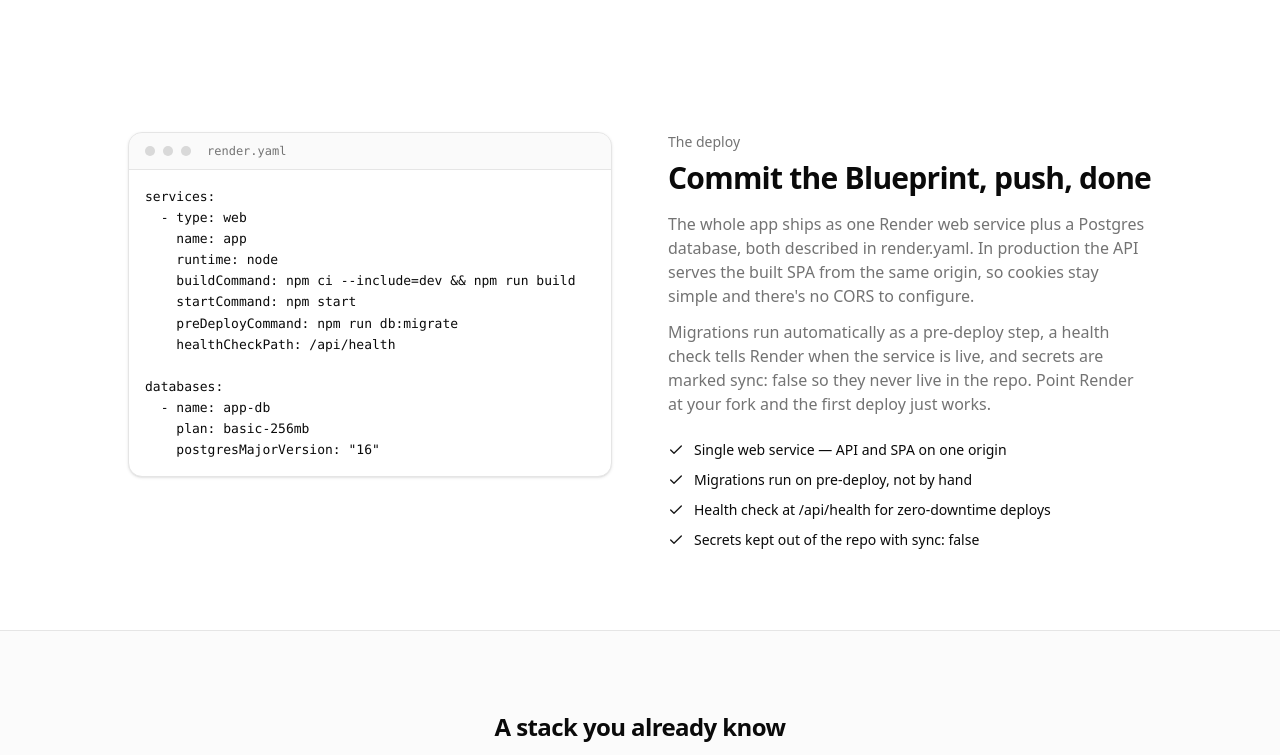
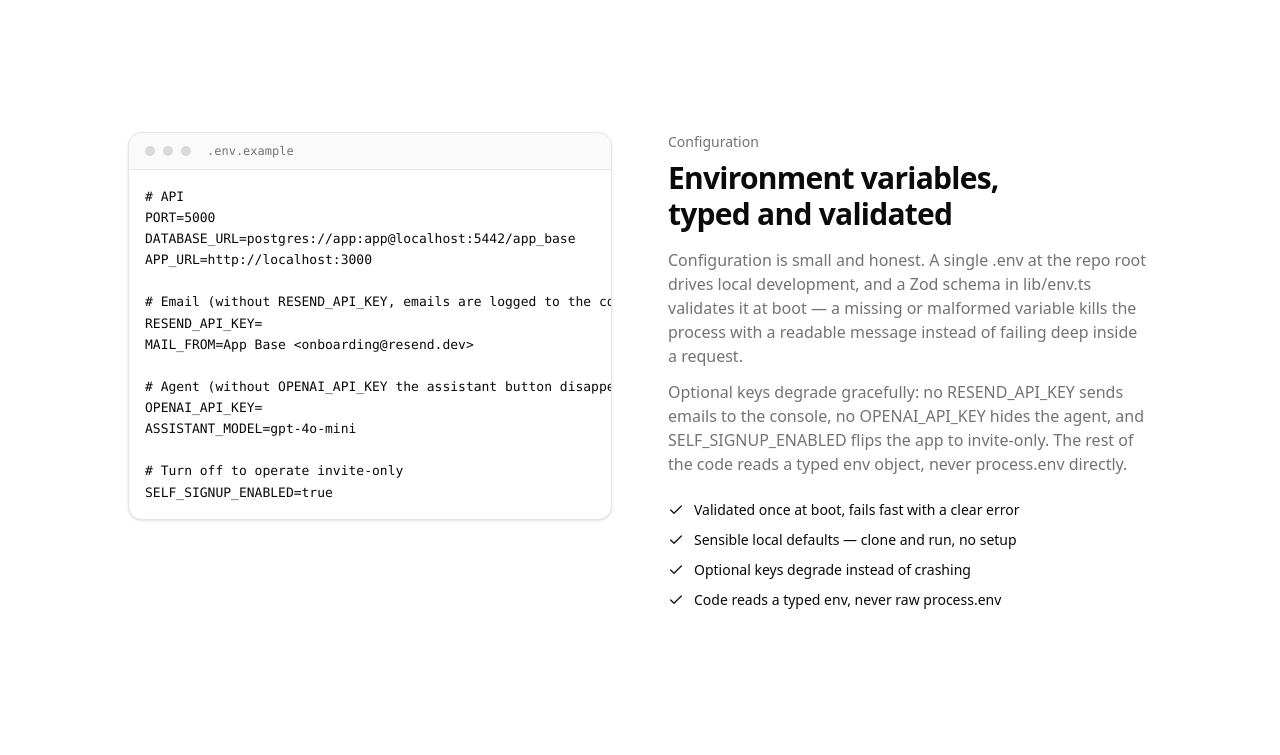
Before and after one commit to fecruzb/app, a React (Vite) app in the folder apps/web/: page / in a window 1280 px wide. Shown: the part 4800-5555 px from the top of the page. Built offline with nearby package versions, Linux system fonts and the light colour scheme; no server answers.

Commit message:
Add environment variables section to the landing
New Configuration showcase covering the .env.example vars and the Zod schema
that validates them at boot, including how optional keys degrade gracefully.

```diff
--- a/apps/web/src/domains/marketing/pages/LandingPage.tsx
+++ b/apps/web/src/domains/marketing/pages/LandingPage.tsx
@@ -237,6 +237,38 @@
     └── domains/{auth,tenant,note,marketing}/`,
   },
   {
+    id: "env",
+    eyebrow: "Configuration",
+    title: "Environment variables, typed and validated",
+    body: [
+      "Configuration is small and honest. A single .env at the repo root drives local development, and a Zod schema in lib/env.ts validates it at boot — a missing or malformed variable kills the process with a readable message instead of failing deep inside a request.",
+      "Optional keys degrade gracefully: no RESEND_API_KEY sends emails to the console, no OPENAI_API_KEY hides the agent, and SELF_SIGNUP_ENABLED flips the app to invite-only. The rest of the code reads a typed env object, never process.env directly.",
+    ],
+    highlights: [
+      "Validated once at boot, fails fast with a clear error",
+      "Sensible local defaults — clone and run, no setup",
+      "Optional keys degrade instead of crashing",
+      "Code reads a typed env, never raw process.env",
+    ],
+    filename: ".env.example",
+    lang: "text",
+    code: `# API
+PORT=5000
+DATABASE_URL=postgres://app:app@localhost:5442/app_base
+APP_URL=http://localhost:3000
+
+# Email (without RESEND_API_KEY, emails are logged to the console)
+RESEND_API_KEY=
+MAIL_FROM=App Base <onboarding@resend.dev>
+
+# Agent (without OPENAI_API_KEY the assistant button disappears)
+OPENAI_API_KEY=
+ASSISTANT_MODEL=gpt-4o-mini
+
+# Turn off to operate invite-only
+SELF_SIGNUP_ENABLED=true`,
+  },
+  {
     id: "deploy",
     eyebrow: "The deploy",
     title: "Commit the Blueprint, push, done",
```
